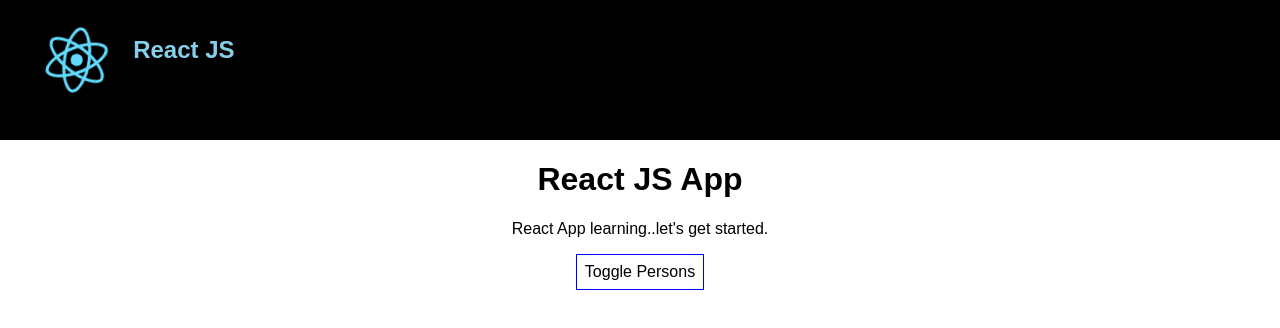
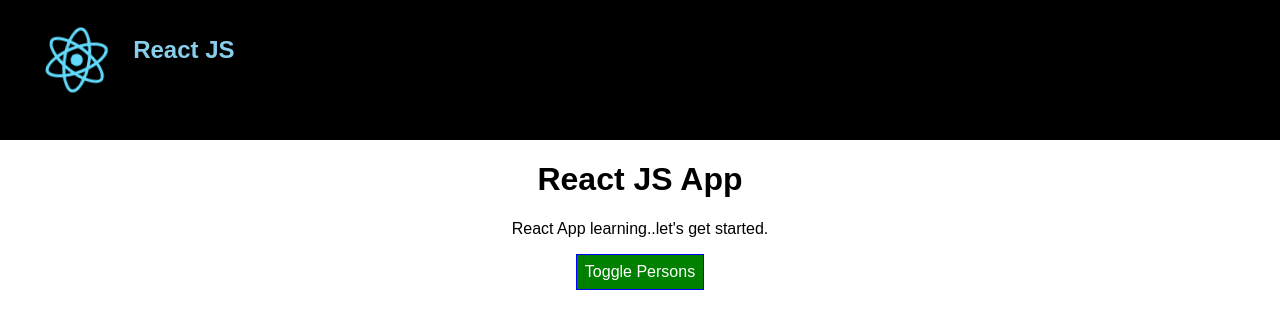
Before and after one commit to ParekhAmi/React-JS, a React (Create React App) app in the folder my-first-app/: page / in a window 1280 px wide. Shown: the top 328 px of the page. Built offline with nearby package versions, Linux system fonts and the light colour scheme.

Commit message:
Setting style dynamically

```diff
--- a/my-first-app/src/App.js
+++ b/my-first-app/src/App.js
@@ -53,7 +53,8 @@ class App extends Component {
   }
   render() {
     const style = {
-      backgroundColor: 'White',
+      backgroundColor: 'green',
+      color:'white',
       border: '1px solid blue',
       font: 'inherit',
       padding: '8px',
@@ -77,6 +78,7 @@ class App extends Component {
 
         </div>);
 
+        style.backgroundColor = 'red';
     }
 
     return (
```
